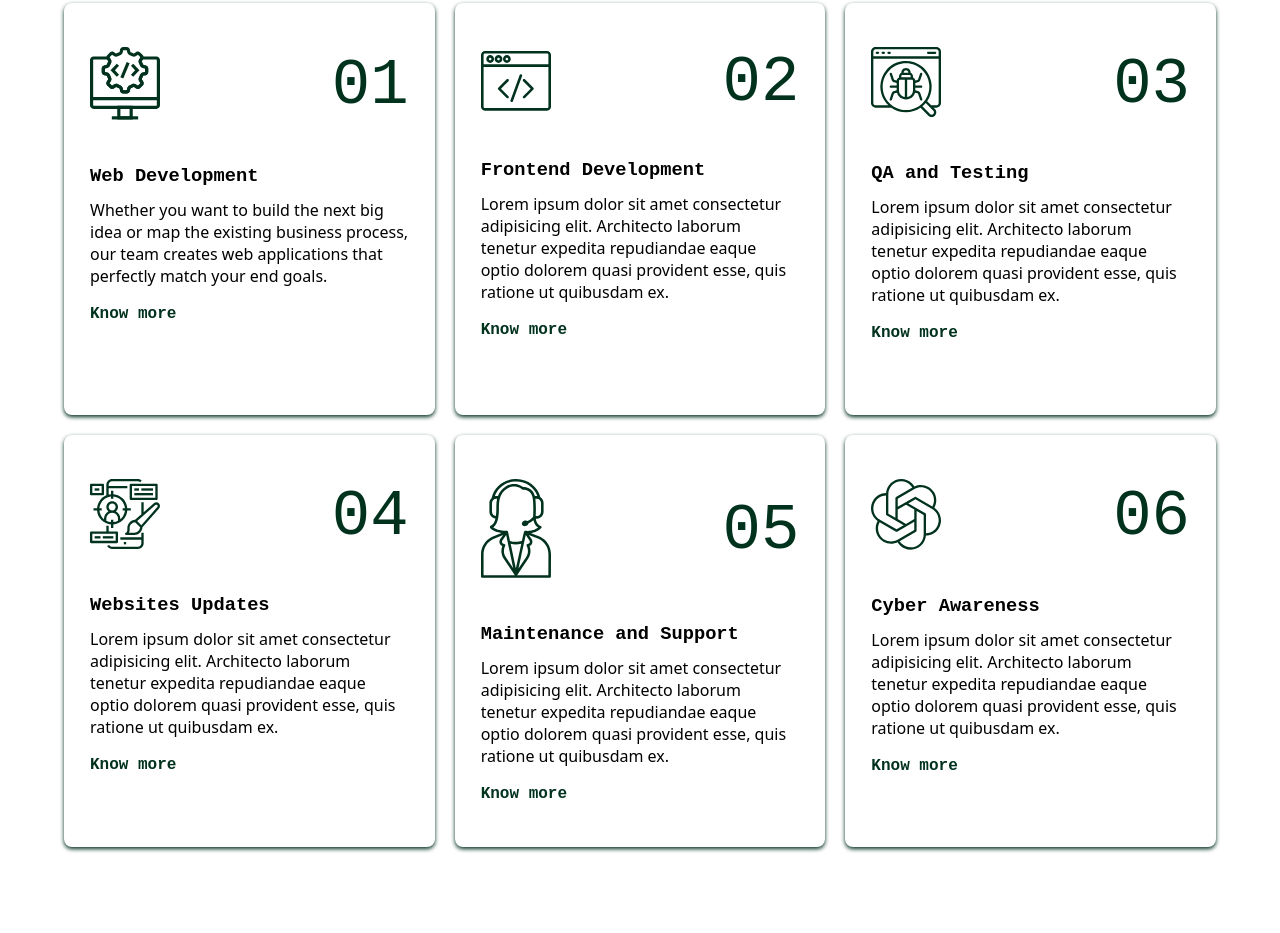
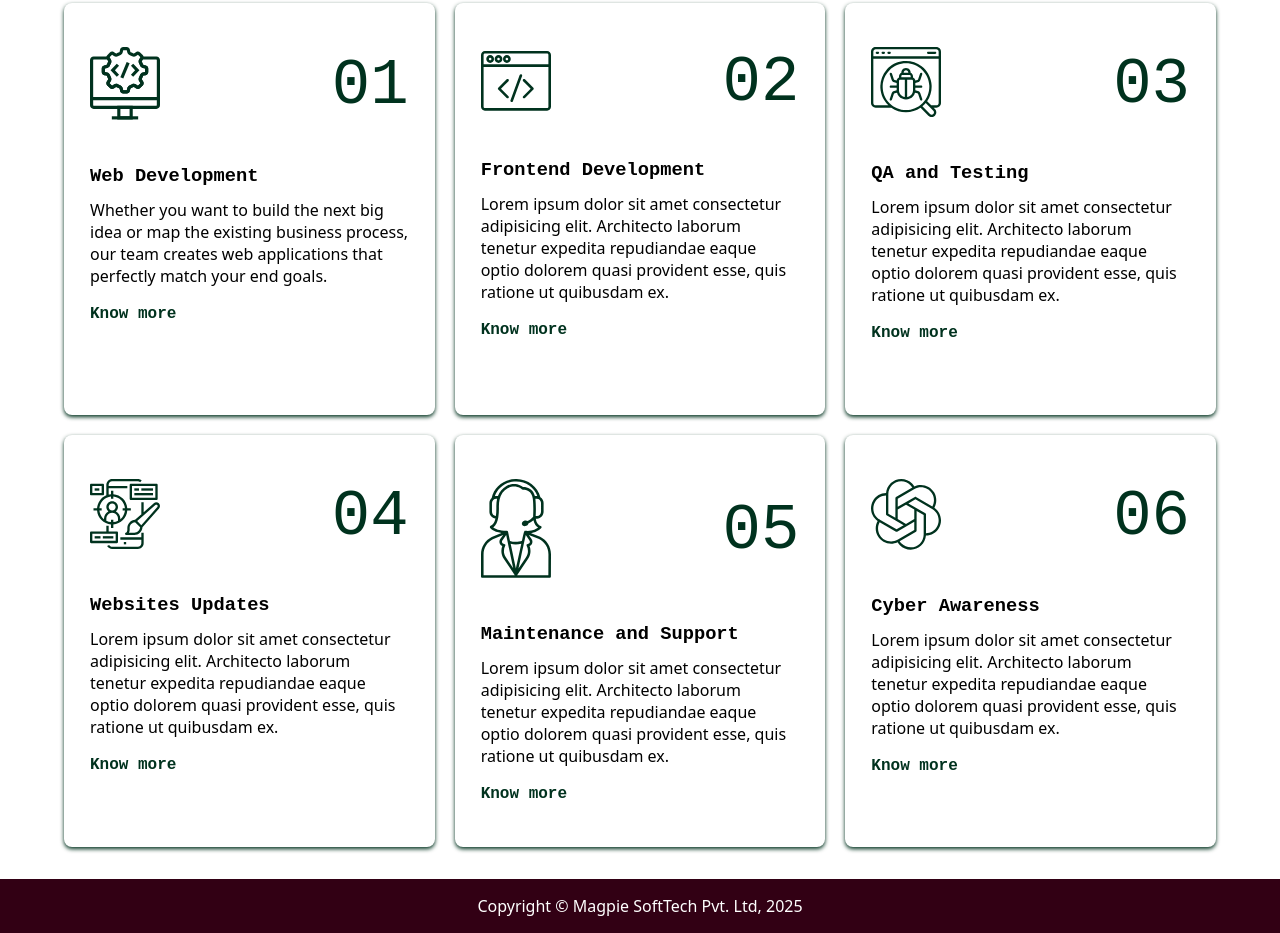
Before and after one commit to aashish-neu/magpie, a plain HTML site: page index.html in a window 1280 px wide. Shown: the part 678-1611 px from the top of the page. Before the commit the page ends 1557 px from the top, so only its background shows below. Drawn offline with Linux system fonts and the light colour scheme.

Commit message:
Add footer

```diff
--- a/index.html
+++ b/index.html
@@ -11,6 +11,7 @@
     <header class="header">
       <div class="wrapper">
         <nav class="header-nav">
+			<a href="/" rel="noreferrer noopener">
 				<figure class="header-logo">
 				  <img src="./assets/magpie-brand-logo.jpeg" width="584" height="491" alt="Magpie Brand Logo" loading="lazy"/>
 				</figure>
@@ -21,6 +22,7 @@
 				  <li><a href="#">Contact Us</a></li>
 				</ul>
 			  </nav>
+			</a>
       </div>
     </header>
 
@@ -358,6 +360,10 @@
 	  <!-- ./{Services} -->
     </main>
 
-    <footer></footer>
+    <footer class="footer">
+		<div class="wrapper">
+			<p>Copyright &copy; Magpie SoftTech Pvt. Ltd, 2025</p>
+		</div>
+	</footer>
   </body>
 </html>
--- a/style.css
+++ b/style.css
@@ -9,7 +9,7 @@
   --transition-main: all 0.3s ease-in-out;
 
   --header-py: 1rem;
-  --nav-gap: 1rem;
+  --nav-gap: 3rem;
 
   --section-py: 2rem;
 
@@ -45,8 +45,8 @@ body {
 }
 
 img {
-    max-width: 100%;
-    height: 100%;
+  max-width: 100%;
+  height: 100%;
 }
 
 a {
@@ -128,7 +128,6 @@ p {
   justify-content: space-between;
   align-items: center;
   flex-wrap: wrap;
-
 }
 
 .header-logo {
@@ -275,3 +274,10 @@ h2 {
   color: var(--primary-color);
   font-weight: 600;
 }
+
+.footer {
+  padding-block: 16px;
+  background-color: var(--secondary-color);
+  color: white;
+  text-align: center;
+}
```
Lines whose indentation alone changed are shown as unchanged.
